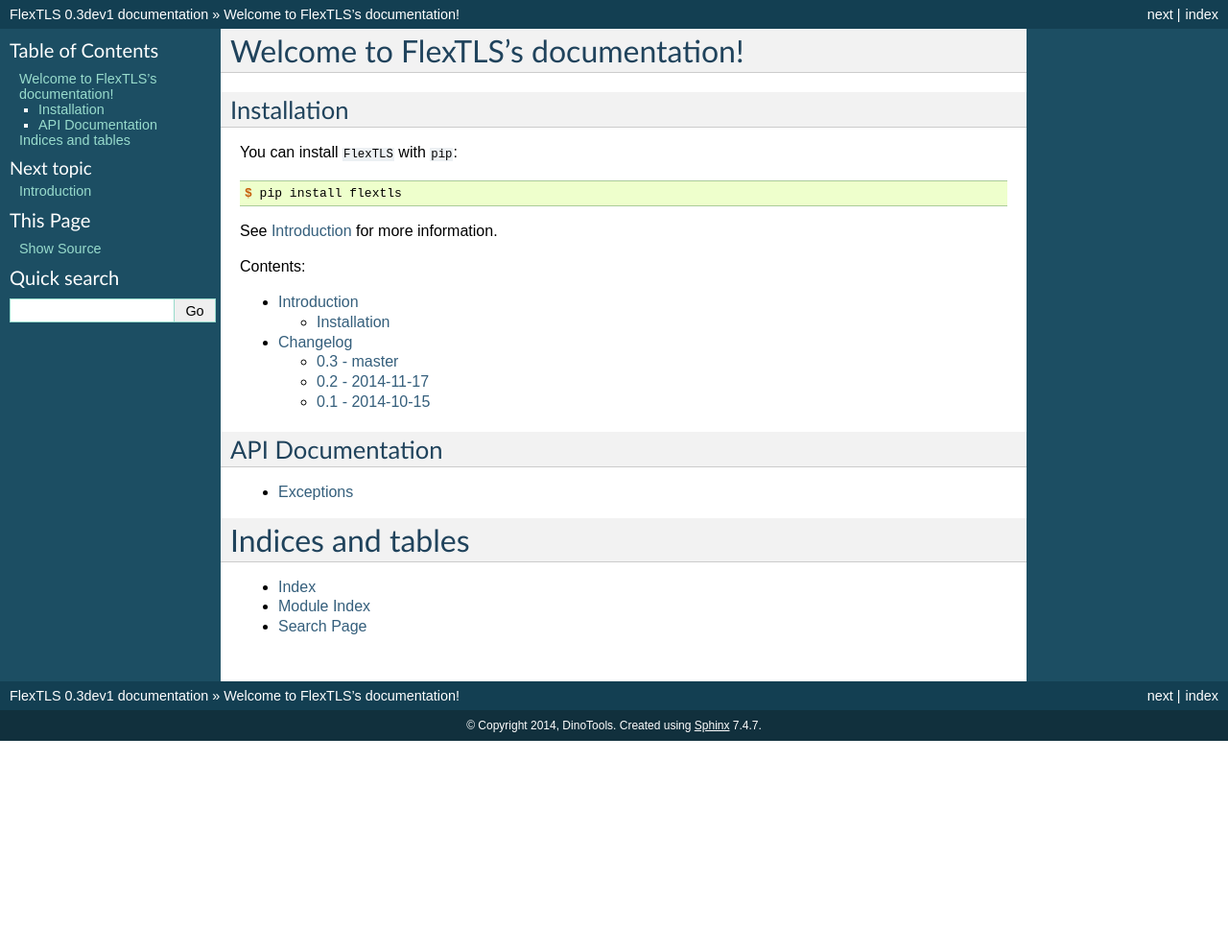
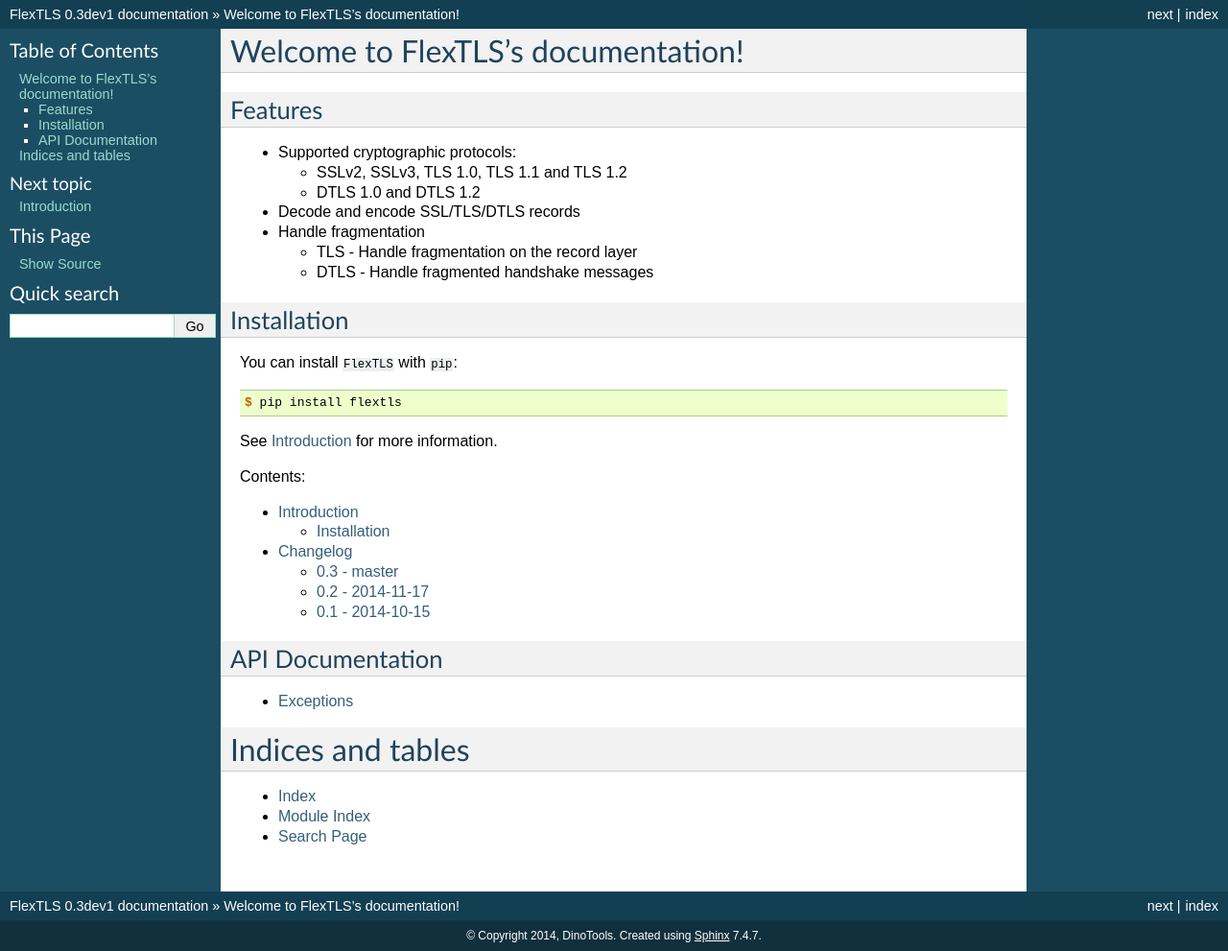
Before and after one commit to DinoTools/python-flextls, a Sphinx documentation site: the page built from docs/source/index.rst, in a window 1280 px wide. Shown: the whole page at 96% size. Built offline with Sphinx 7.4.7, drawn with Linux system fonts in a browser that asks for light colours; before the commit the page ends 900 px from its top, so only the background shows below that.

Commit message:
doc - Update features

```diff
--- a/README.rst
+++ b/README.rst
@@ -28,7 +28,7 @@
 * Supported cryptographic protocols:
 
   * SSLv2, SSLv3, TLS 1.0, TLS 1.1 and TLS 1.2
-  * DTLS 1.0
+  * DTLS 1.0 and DTLS 1.2
 
 * Decode and encode SSL/TLS/DTLS records
 * Handle fragmentation
--- a/docs/source/index.rst
+++ b/docs/source/index.rst
@@ -1,5 +1,19 @@
 Welcome to FlexTLS's documentation!
 =====================================
+
+Features
+--------
+
+* Supported cryptographic protocols:
+
+  * SSLv2, SSLv3, TLS 1.0, TLS 1.1 and TLS 1.2
+  * DTLS 1.0 and DTLS 1.2
+
+* Decode and encode SSL/TLS/DTLS records
+* Handle fragmentation
+
+  * TLS - Handle fragmentation on the record layer
+  * DTLS - Handle fragmented handshake messages
 
 Installation
 ------------
```
